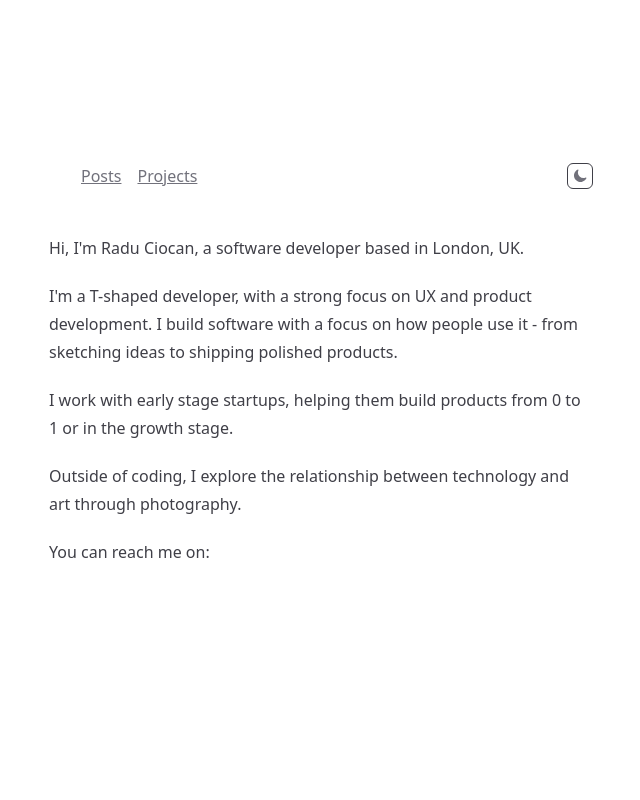
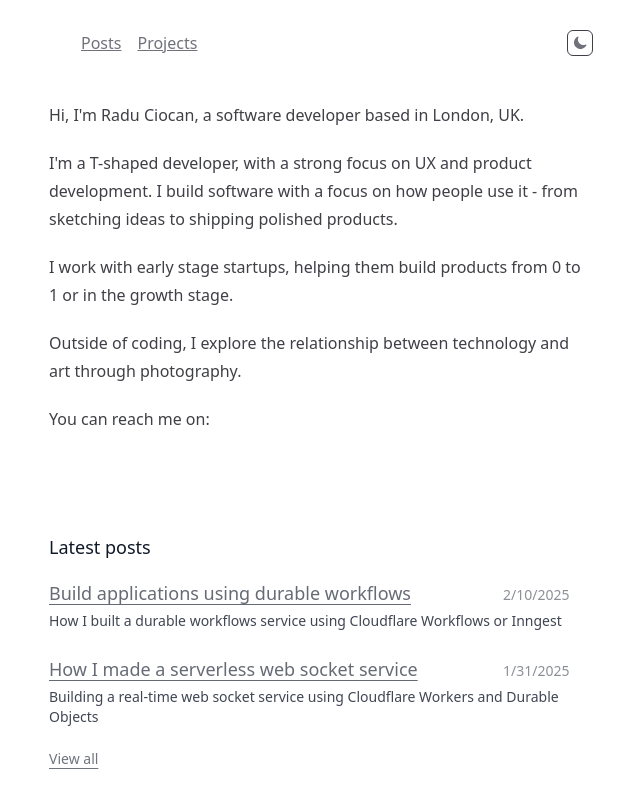
Before and after one commit to ciocan/ciocan.dev, an Astro site: page / in a window 1280 px wide. Shown: the whole page, without its empty margins (319-959 px from the left). Built offline with nearby package versions, Linux system fonts and the light colour scheme; Astro itself is replaced by a stand-in of ours; some packages are replaced by stand-ins of ours; some icons are missing.

Commit message:
add posts

```diff
--- /dev/null
+++ b/src/components/LatestPosts.astro
@@ -0,0 +1,29 @@
+---
+import { getCollection } from "astro:content";
+
+import PostListItem from "@/components/PostListItem.astro";
+
+const collection = await getCollection("posts");
+
+const posts = collection
+  .sort((a, b) => {
+    const dateA = new Date(a.data.date).getTime();
+    const dateB = new Date(b.data.date).getTime();
+    return dateB - dateA;
+  })
+  .slice(0, 2);
+---
+
+<section class="prose dark:prose-invert prose-sm">
+  <h2 class="text-lg dark:text-gray-300 font-medium p-0 m-0">Latest posts</h2>
+  <ul class="flex flex-col gap-4 list-none p-0 m-0">
+    {posts.map((post) => <PostListItem {...post} />)}
+  </ul>
+  <div class="">
+    <a
+      href="/posts"
+      class="underline underline-offset-4 opacity-60 hover:opacity-100 transition-opacity"
+      >View all</a
+    >
+  </div>
+</section>
--- /dev/null
+++ b/src/components/PostListItem.astro
@@ -0,0 +1,23 @@
+---
+import { type CollectionEntry } from "astro:content";
+
+type Props = CollectionEntry<"posts">;
+
+const post = Astro.props;
+const { title, date, description } = post.data;
+---
+
+<li class="p-0 m-0">
+  <a
+    href={`/posts/${post.slug}`}
+    class="group grid grid-cols-[auto_1fr] gap-1 justify-between items-center no-underline opacity-80 hover:opacity-100 transition-opacity"
+  >
+    <h3 class="font-medium opacity-80 underline underline-offset-4 mt-0 mb-0">
+      {title}
+    </h3>
+    <span class="opacity-60 place-self-end">
+      {date.toLocaleDateString()}
+    </span>
+    <p class="text-sm col-span-2 mt-0 mb-0">{description}</p>
+  </a>
+</li>
--- a/src/components/Project.astro
+++ b/src/components/Project.astro
@@ -4,7 +4,7 @@ import { type CollectionEntry } from "astro:content";
 type Props = CollectionEntry<"projects">;
 
 const project = Astro.props;
-const { title, year, url } = project.data as Props["data"];
+const { title, year, url } = project.data;
 const { Content } = await project.render();
 ---
 
--- a/src/content/config.ts
+++ b/src/content/config.ts
@@ -12,4 +12,14 @@ const projects = defineCollection({
   }),
 });
 
-export const collections = { projects };
+const posts = defineCollection({
+  type: "content",
+  schema: z.object({
+    title: z.string(),
+    description: z.string(),
+    date: z.coerce.date(),
+    image: z.string().default("/static/blog-placeholder.png"),
+  }),
+});
+
+export const collections = { projects, posts };
--- /dev/null
+++ b/src/content/posts/durable-workflows.md
@@ -0,0 +1,7 @@
+---
+title: "Build applications using durable workflows"
+description: "How I built a durable workflows service using Cloudflare Workflows or Inngest"
+date: "2025-02-10"
+---
+
+Content coming soon.
--- /dev/null
+++ b/src/content/posts/web-sockets.md
@@ -0,0 +1,7 @@
+---
+title: "How I made a serverless web socket service"
+description: "Building a real-time web socket service using Cloudflare Workers and Durable Objects"
+date: "2025-01-31"
+---
+
+Content coming soon.
--- a/src/pages/index.astro
+++ b/src/pages/index.astro
@@ -2,6 +2,7 @@
 import { SITE_DESCRIPTION, SITE_TITLE } from "@/lib/constants";
 import Layout from "@/layouts/Layout.astro";
 import Socials from "@/components/Socials.astro";
+import LatestPosts from "@/components/LatestPosts.astro";
 ---
 
 <Layout
@@ -9,7 +10,8 @@ import Socials from "@/components/Socials.astro";
   description={SITE_DESCRIPTION}
   className="flex h-svh max-w-xl flex-col justify-center"
 >
-  <main class="space-y-4">
+  <main class="space-y-12">
+    <section>
       <p>Hi, I'm Radu Ciocan, a software developer based in London, UK.</p>
       <p>
         I'm a T-shaped developer, with a strong focus on UX and product
@@ -17,8 +19,8 @@ import Socials from "@/components/Socials.astro";
         sketching ideas to shipping polished products.
       </p>
       <p>
-      I work with early stage startups, helping them build products from 0 to 1
-      or in the growth stage.
+        I work with early stage startups, helping them build products from 0 to
+        1 or in the growth stage.
       </p>
       <p>
         Outside of coding, I explore the relationship between technology and art
@@ -27,5 +29,7 @@ import Socials from "@/components/Socials.astro";
       <section>
         <p>You can reach me on: <Socials /></p>
       </section>
+    </section>
+    <LatestPosts />
   </main>
 </Layout>
--- /dev/null
+++ b/src/pages/posts/[...slug].astro
@@ -0,0 +1,37 @@
+---
+import { type CollectionEntry, getCollection } from "astro:content";
+import Layout from "@/layouts/Layout.astro";
+import { formatDate } from "@/lib/utils";
+
+export async function getStaticPaths() {
+  const posts = await getCollection("posts");
+  return posts.map((post) => ({
+    params: { slug: post.slug },
+    props: post,
+  }));
+}
+type Props = CollectionEntry<"posts">;
+
+const post = Astro.props;
+const { Content } = await post.render();
+---
+
+<Layout
+  title={post.data.title}
+  description={post.data.description}
+  image={post.data.image}
+>
+  <main class="prose dark:prose-invert prose-sm max-w-none mt-8">
+    <div class="flex gap-2 justify-between">
+      <h1 class="mb-5 text-xl font-medium">
+        {post.data.title}
+      </h1>
+      <span class="font-medium text-zinc-500">
+        {formatDate(post.data.date)}
+      </span>
+    </div>
+    <article>
+      <Content />
+    </article>
+  </main>
+</Layout>
--- /dev/null
+++ b/src/pages/posts/index.astro
@@ -0,0 +1,21 @@
+---
+import { getCollection } from "astro:content";
+import { SITE_DESCRIPTION, SITE_TITLE } from "@/lib/constants";
+import Layout from "@/layouts/Layout.astro";
+import PostListItem from "@/components/PostListItem.astro";
+
+const collection = await getCollection("posts");
+const posts = collection.sort(
+  (a, b) => b.data.date.valueOf() - a.data.date.valueOf(),
+);
+
+const title = `Posts | ${SITE_TITLE}`;
+---
+
+<Layout title={title} description={SITE_DESCRIPTION}>
+  <main class="prose dark:prose-invert prose-sm max-w-none mt-8">
+    <ul class="flex flex-col gap-4 list-none p-0 m-0">
+      {posts.map((post) => <PostListItem {...post} />)}
+    </ul>
+  </main>
+</Layout>
```
Lines whose indentation alone changed are shown as unchanged.
